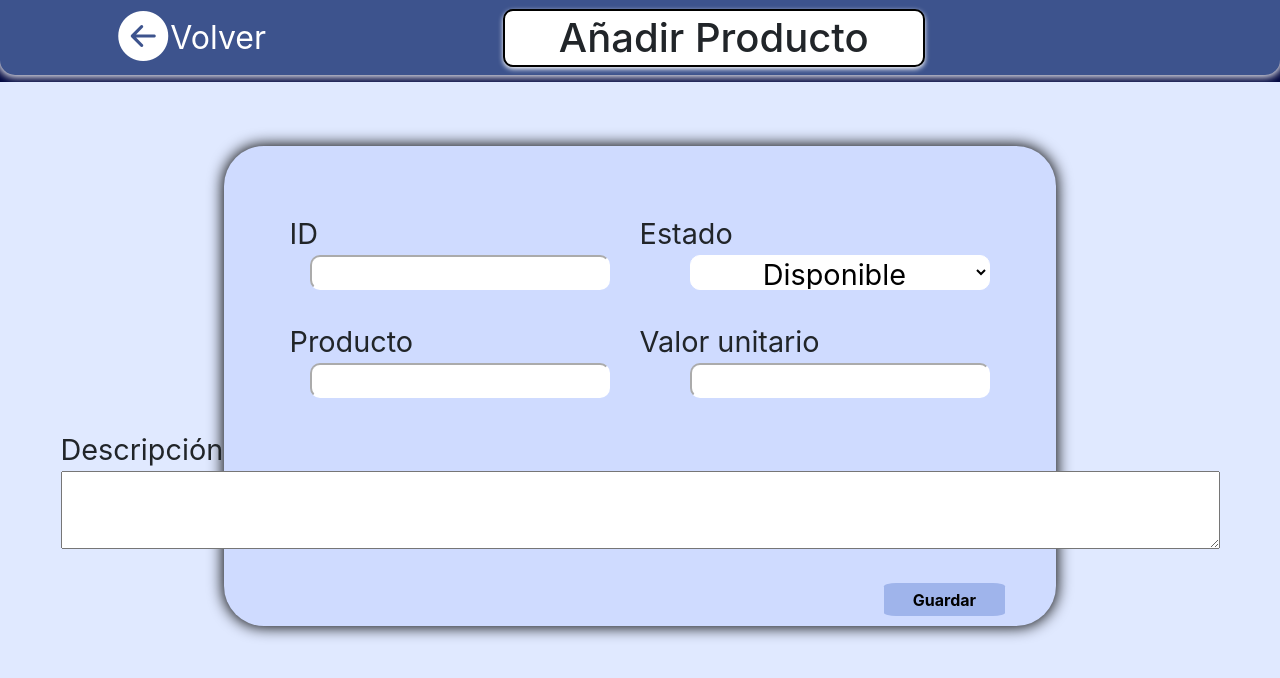
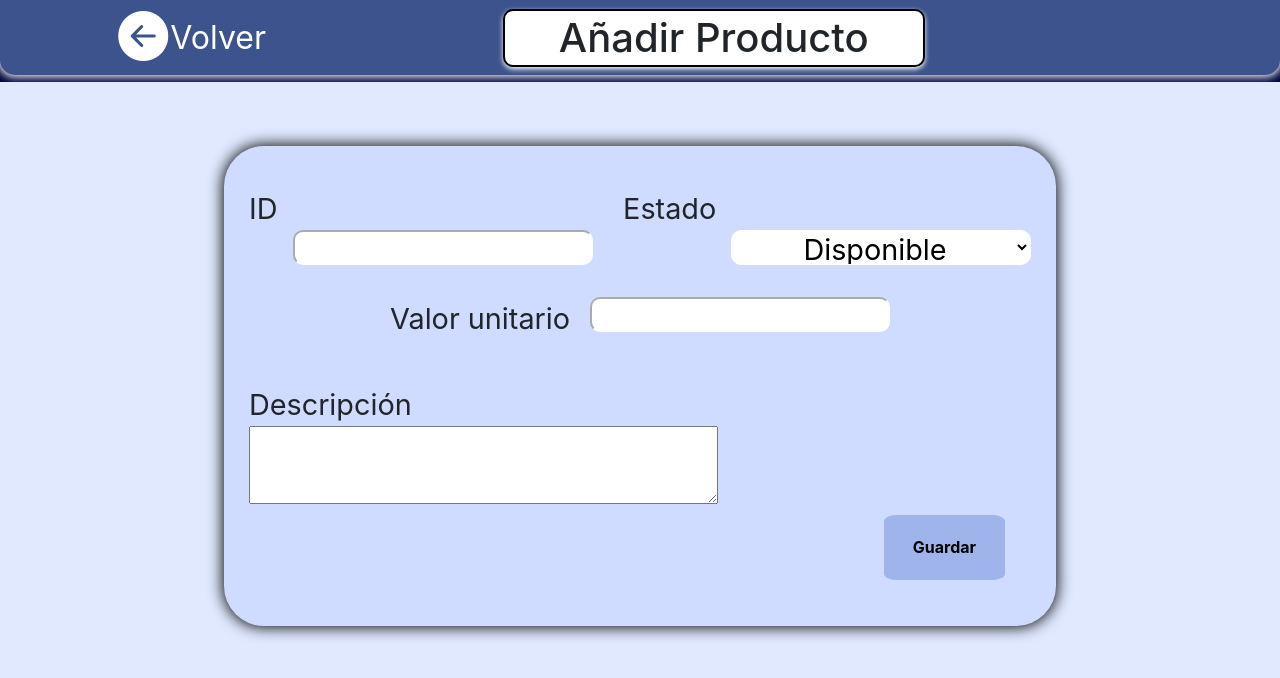
Before and after one commit to Alexcastr/deveApps, a React (Create React App) app: page /productos/agregarproducto in a window 1280 px wide. Shown: the top 678 px of the page. Built offline with nearby package versions, Linux system fonts and the light colour scheme.

Commit message:
organizar formulario de productos

```diff
--- a/src/Components/addProduct.jsx
+++ b/src/Components/addProduct.jsx
@@ -22,43 +22,21 @@ const AddProduct = () => {
   return (
     <>
       <div className="AddProduct">
-        <div className="BodyAddProduct">
-          <div>
-            <form ref={form} onSubmit={submitForm}>
-            <div className ="containerItems">
+        <form ref={form} onSubmit={submitForm} className="BodyAddProduct">
           <div className="item1">
-
             <label className="labelForm" htmlFor="ID">
               ID
-                    <input
-                      name="id"
-                      className="InputForm"
-                      required
-                      type="number"
-                    />
+              <input name="id" className="InputForm" required type="number" />
             </label>
-                <label className="labelForm" htmlFor="NameProducto">
-              Producto
-              <input
-                name="name"
-                className="InputForm"
-                type="text"
-                required
-              />
-              </label>
-              </div>
-              <div className="item3">
             <label className="labelForm" htmlFor="Estado">
               Estado
-                    <select
-                      className="InputForm"
-                      id="selection"
-                      name="selection"
-                    >
+              <select className="InputForm" id="selection" name="selection">
                 <option>Disponible</option>
                 <option>No Disponible</option>
               </select>
             </label>
+          </div>
+          <div className="item3">
             <label className="labelForm" htmlFor="ValorUnitario">
               Valor unitario
               <input
@@ -69,12 +47,9 @@ const AddProduct = () => {
               />
             </label>
           </div>
-                </div>
-
           <div className="item4">
             <label className="labelForm" htmlFor="Descripcion">
               Descripción
-                  <br />
               <div>
                 <textarea className="TArea" cols="75"></textarea>
               </div>
@@ -86,9 +61,7 @@ const AddProduct = () => {
             </button>
           </div>
         </form>
-          </div>
         <ToastContainer position="bottom-center" autoClose={5000} />
-        </div>
       </div>
     </>
   );
--- a/src/Styles/formProduct.css
+++ b/src/Styles/formProduct.css
@@ -17,17 +17,17 @@
   border-radius: 40px;
   box-shadow: 0px 0px 15px 1px black;
 }
-.containerItems{
+.containerItems {
   display: flex;
   flex-direction: row;
   justify-content: center;
 }
 .item1 {
+  margin-top: 2%;
+  height: 25%;
   display: flex;
-    flex-direction: column;
-    margin-top:5%;
-    margin-left:5%;
-}
+  justify-content: space-between;
+  }
 
 .EstadoContainer {
   margin-left: 50px;
@@ -41,37 +41,38 @@
 }
 
 .item3 {
+  height: 25%;
   display: flex;
-    flex-direction: column;
-    margin-top: 5%;
-    margin-right: 5%;
-    justify-content: flex-start;
+  flex-direction: column;
+  align-items: center;
 }
 
 .item4 {
-  width: 100%;
+  height: 25%;
   display: flex;
+  flex-direction: column;
   justify-content: center;
 }
 
 .TArea {
-  overflow: hidden;
-  resize: both;
-  font-size: 24px;
-  height: max-content;
-  width: max-content;
-}
+  width: 60%;
+  font-size: x-large;
+  }
+
 .BotonContainer {
+  height: 25%;
   display: flex;
-  flex-direction: row-reverse;
-  justify-content: flex-start;
+  justify-content: flex-end;
 }
 
 .addProductButton {
   font-size: 100%;
   width: 15%;
+  height: 60%;
+  margin: 1%;
   padding: 0.5%;
-  margin: 1%;
+  padding-top: 0.2%;
+  padding-bottom: 0.2%;
   margin-right: 5%;
   border: 0px;
   font-weight: bold;
```
Lines whose indentation alone changed are shown as unchanged.
